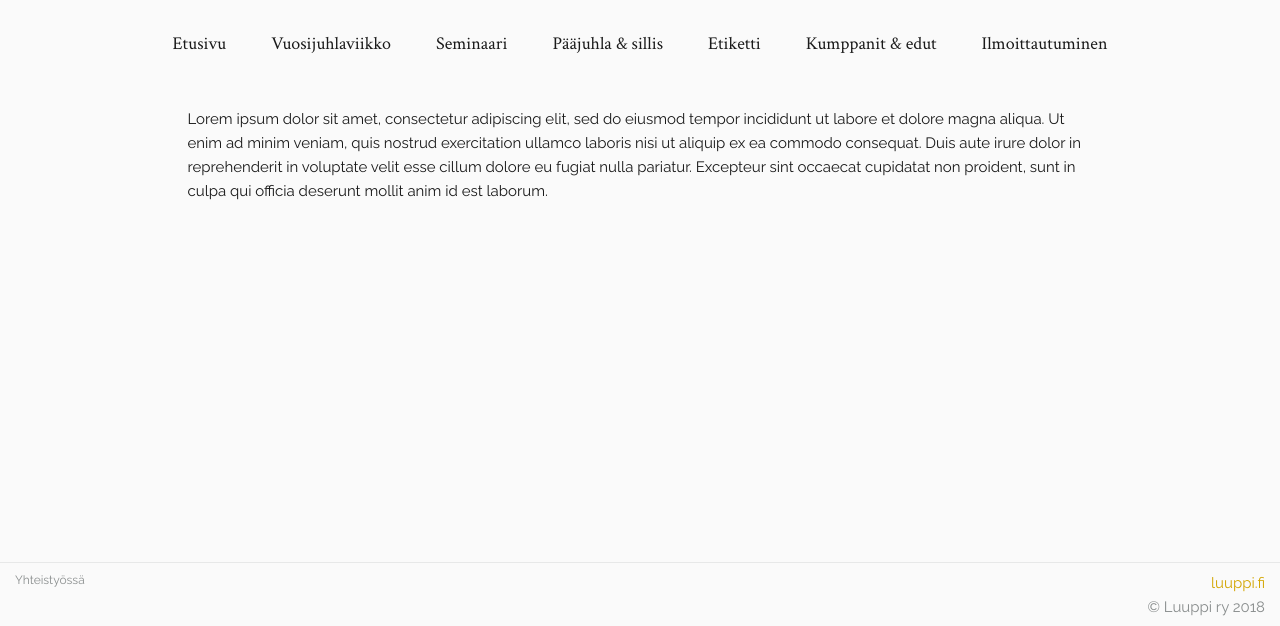
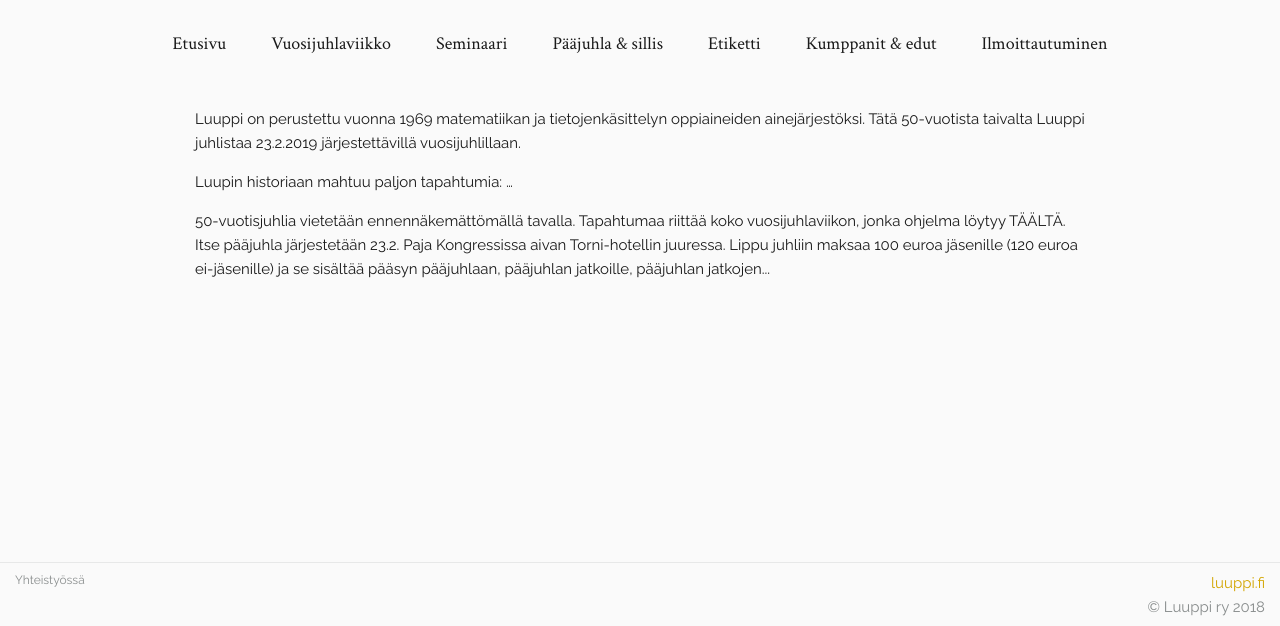
Before and after one commit to Keksike/luuppi50.fi, a Gatsby site: page / in a window 1280 px wide. Shown: the part 174-800 px from the top of the page. Built offline with nearby package versions, Linux system fonts and the light colour scheme; Gatsby itself is replaced by a stand-in of ours.

Commit message:
add some sample text to front page and add margin to content

```diff
--- a/src/components/Layout.jsx
+++ b/src/components/Layout.jsx
@@ -71,7 +71,7 @@ const HeaderLogo = styled.img`
 `
 
 const ContentContainer = styled.div`
-  padding: 1.5rem 1.5rem;
+  padding: 1.5rem 2rem;
 
   ${media.desktop`
     padding: 0 1.5rem;
--- a/src/pages/index.jsx
+++ b/src/pages/index.jsx
@@ -4,15 +4,9 @@ import Layout from '../components/Layout'
 const IndexPage = () => (
   <Layout>
     <div>
-      <p>
-        Lorem ipsum dolor sit amet, consectetur adipiscing elit, sed do eiusmod
-        tempor incididunt ut labore et dolore magna aliqua. Ut enim ad minim
-        veniam, quis nostrud exercitation ullamco laboris nisi ut aliquip ex ea
-        commodo consequat. Duis aute irure dolor in reprehenderit in voluptate
-        velit esse cillum dolore eu fugiat nulla pariatur. Excepteur sint
-        occaecat cupidatat non proident, sunt in culpa qui officia deserunt
-        mollit anim id est laborum.
-      </p>
+      <p>Luuppi on perustettu vuonna 1969 matematiikan ja tietojenkäsittelyn oppiaineiden ainejärjestöksi. Tätä 50-vuotista taivalta Luuppi juhlistaa 23.2.2019 järjestettävillä vuosijuhlillaan.</p>
+      <p>Luupin historiaan mahtuu paljon tapahtumia: …</p>
+      <p>50-vuotisjuhlia vietetään ennennäkemättömällä tavalla. Tapahtumaa riittää koko vuosijuhlaviikon, jonka ohjelma löytyy TÄÄLTÄ. Itse pääjuhla järjestetään 23.2. Paja Kongressissa aivan Torni-hotellin juuressa. Lippu juhliin maksaa 100 euroa jäsenille (120 euroa ei-jäsenille) ja se sisältää pääsyn pääjuhlaan, pääjuhlan jatkoille, pääjuhlan jatkojen...</p>
     </div>
   </Layout>
 )
```
